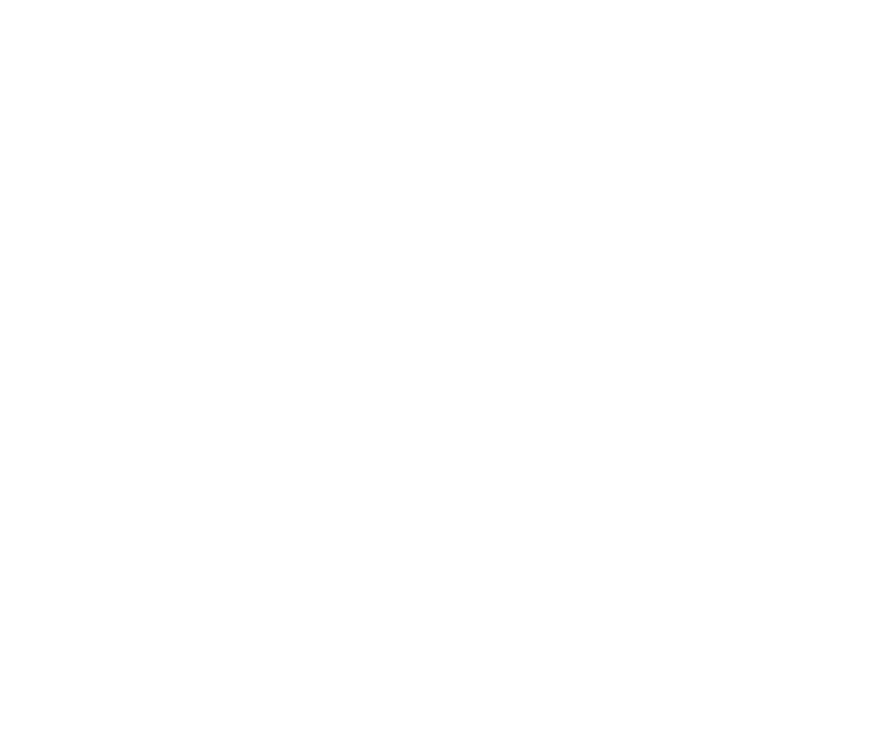
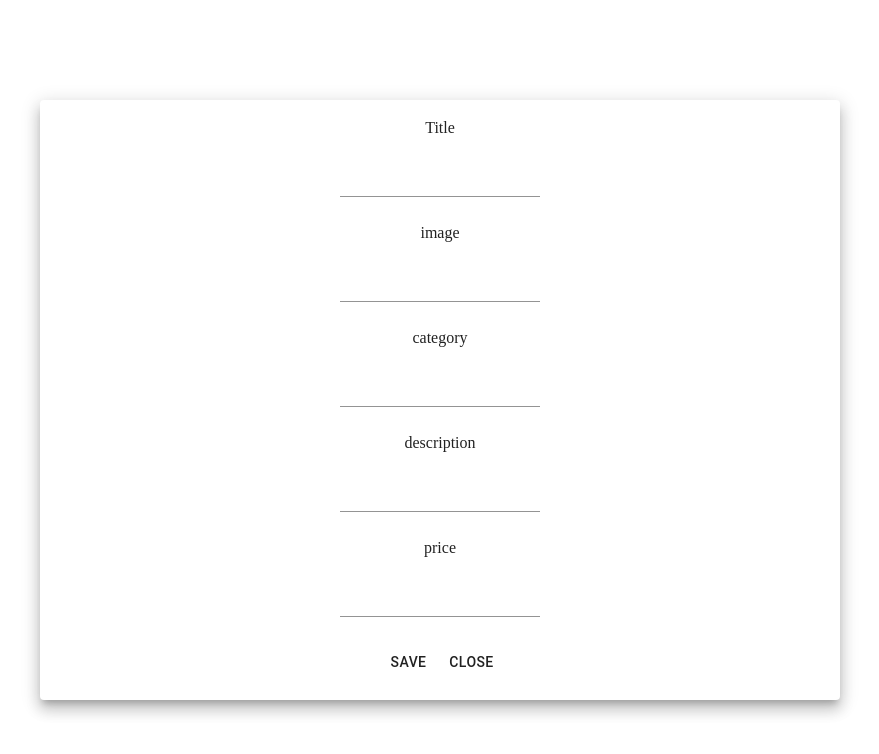
Before and after one commit to Adil-00/proeckt-hackatoon, a React (Create React App) app: page /edit in a window 1280 px wide. Shown: the top 754 px of the page, without its empty margins (200-1079 px from the left). Built offline with nearby package versions, Linux system fonts and the light colour scheme.

Commit message:
search form and crud created

```diff
--- a/db.json
+++ b/db.json
@@ -1,66 +1,28 @@
 {
   "shop": [
     {
-      "Name": "asd",
-      "LastName": "asd",
-      "Age": "asd",
+      "title": "гантель",
+      "image": "https://www.proball.ru/upload/images/35903628/79aa99d4899ab9f82c4173e662bd3f9c_1000_1000.jpg",
+      "category": "снаряды",
+      "description": "старые но мощные ",
+      "price": "500",
       "id": 1
     },
     {
-      "Name": "asd",
-      "LastName": "asd",
-      "Age": "asd",
+      "category": "снаряды",
+      "title": "штанга",
+      "image": "https://im0-tub-ru.yandex.net/i?id=10e49234bb22b0f9355202aab75a0a11&n=13",
+      "description": "атлетические",
+      "price": "9000",
       "id": 2
     },
     {
-      "Name": "das",
-      "LastName": "dsa",
-      "Age": "dasd",
+      "title": "футболка",
+      "image": "https://mdmgifts.ru/storage/app/media/sync/oasiscatalog/original/bbbb92ec28d85900.jpg",
+      "category": "футболки",
+      "description": "желтая XS, S, M, L, XL",
+      "price": "350",
       "id": 3
-    },
-    {
-      "Age": "",
-      "id": 4
-    },
-    {
-      "Age": "",
-      "id": 5
-    },
-    {
-      "Age": "",
-      "id": 6
-    },
-    {
-      "Name": "asdasd",
-      "LastName": "asdasd",
-      "Age": "123123",
-      "id": 7
-    },
-    {
-      "Name": "asdasd",
-      "LastName": "asdasd",
-      "Age": "123123",
-      "id": 8
-    },
-    {
-      "Name": "asdasd",
-      "LastName": "asdasd",
-      "Age": "123123123",
-      "id": 9
-    },
-    {
-      "Name": "",
-      "LastName": "",
-      "Age": "",
-      "id": 10
-    },
-    {
-      "id": 11
-    },
-    {
-      "Name": "asd",
-      "LastName": "asd",
-      "id": 12
     }
   ]
 }
--- a/src/components/Admin/Add.jsx
+++ b/src/components/Admin/Add.jsx
@@ -54,25 +54,37 @@
     <form className={classes.root} noValidate autoComplete="off">
       <Paper elevation={10} className={classes.Paper}>
         <TextField
-          value={inpValue.Name}
-          name="Name"
+          value={inpValue.title}
+          name="title"
           onChange={handleChange}
-          label="Name"
+          label="Title"
           multiline
         />
         <TextField
-          value={inpValue.LastName}
-          name="LastName"
+          value={inpValue.image}
+          name="image"
           onChange={handleChange}
-          label="LastName"
+          label="Image"
           multiline
         />
         <TextField
-          value={inpValue.Age}
-          name="Age"
+          value={inpValue.category}
+          name="category"
+          onChange={handleChange}
+          label="Category"
+        />
+        <TextField
+          value={inpValue.description}
+          name="description"
+          onChange={handleChange}
+          label="Description"
+        />
+        <TextField
+          value={inpValue.price}
+          name="price"
           type="number"
           onChange={handleChange}
-          label="Age"
+          label="Price"
         />
         <ButtonGroup color="primary" aria-label="outlined primary button group">
           <Link to="/" style={{ textDecoration: "none" }}>
--- a/src/components/Admin/Edit.jsx
+++ b/src/components/Admin/Edit.jsx
@@ -1,7 +1,115 @@
 import React from "react";
+import { makeStyles } from "@material-ui/core/styles";
+import TextField from "@material-ui/core/TextField";
+import { Button, ButtonGroup, Paper } from "@material-ui/core";
+import { useState } from "react";
+import { useContext } from "react";
+import { shopContext } from "../../context/ShopContext";
+import { Link } from "react-router-dom";
+import { useEffect } from "react";
 
-const Edit = () => {
-  return <div></div>;
-};
+const useStyles = makeStyles((theme) => ({
+  root: {
+    "& .MuiTextField-root": {
+      margin: theme.spacing(1),
+      width: "25ch",
+    },
+  },
 
-export default Edit;
+  Paper: {
+    display: "flex",
+    flexDirection: "column",
+    width: "800px",
+    height: "600px",
+    justifyContent: "space-evenly",
+    alignItems: "center",
+    margin: "100px auto",
+  },
+
+  p: {
+    margin: "0",
+  },
+
+  inp: {
+    width: "100px",
+  },
+}));
+
+export default function Edit() {
+  const { edit, saveShop } = useContext(shopContext);
+  const classes = useStyles();
+  const [inpValue, setInpValue] = useState("");
+
+  useEffect(() => {
+    setInpValue(edit);
+  }, [edit]);
+
+  const handleChange = (e) => {
+    let obj = {
+      ...inpValue,
+      [e.target.name]: e.target.value,
+    };
+
+    setInpValue(obj);
+  };
+  console.log(inpValue.id);
+  const handleEdit = () => {
+    saveShop(inpValue, inpValue.id);
+
+    setInpValue({
+      title: "",
+      image: "",
+      price: "",
+      category: "",
+      description: "",
+    });
+  };
+
+  return (
+    <form className={classes.root} noValidate autoComplete="off">
+      <Paper elevation={10} className={classes.Paper}>
+        <p className={classes.p}>Title</p>
+        <TextField
+          value={inpValue.title}
+          name="title"
+          onChange={handleChange}
+          multiline
+        />
+        <p className={classes.p}>image</p>
+        <TextField
+          value={inpValue.image}
+          name="image"
+          onChange={handleChange}
+          multiline
+        />
+        <p className={classes.p}>category</p>
+        <TextField
+          value={inpValue.category}
+          name="category"
+          onChange={handleChange}
+        />
+        <p className={classes.p}>description</p>
+        <TextField
+          value={inpValue.description}
+          name="description"
+          onChange={handleChange}
+        />
+        <p className={classes.p}>price</p>
+        <TextField
+          value={inpValue.price}
+          name="price"
+          type="number"
+          onChange={handleChange}
+        />
+        <ButtonGroup color="primary" aria-label="outlined primary button group">
+          <Link to="/" style={{ textDecoration: "none" }}>
+            <Button onClick={handleEdit}>Save</Button>
+          </Link>
+          <Link to="/" style={{ textDecoration: "none" }}>
+            <Button>Close</Button>
+          </Link>
+        </ButtonGroup>
+      </Paper>
+    </form>
+  );
+}
--- a/src/components/Header/Header.jsx
+++ b/src/components/Header/Header.jsx
@@ -15,6 +15,10 @@
 import NotificationsIcon from "@material-ui/icons/Notifications";
 import MoreIcon from "@material-ui/icons/MoreVert";
 import ShoppingCartIcon from "@material-ui/icons/ShoppingCart";
+import { useState } from "react";
+import { useHistory } from "react-router-dom";
+import { useContext } from "react";
+import { shopContext } from "../../context/ShopContext";
 
 const useStyles = makeStyles((theme) => ({
   grow: {
@@ -81,13 +85,23 @@
 }));
 
 export default function Header() {
+  const history = useHistory();
   const classes = useStyles();
   const [anchorEl, setAnchorEl] = React.useState(null);
   const [mobileMoreAnchorEl, setMobileMoreAnchorEl] = React.useState(null);
-
+  const [eventVal, setEventVal] = useState("");
   const isMenuOpen = Boolean(anchorEl);
   const isMobileMenuOpen = Boolean(mobileMoreAnchorEl);
+  const { getShop } = useContext(shopContext);
 
+  const heandleSerch = (e) => {
+    let search = new URLSearchParams(history.location.search);
+    search.set("q", e.target.value);
+    history.push(`${history.location.pathname}?${search.toString()}`);
+    console.log(history.location.pathname);
+    setEventVal(e.target.value);
+    getShop();
+  };
   const handleProfileMenuOpen = (event) => {
     setAnchorEl(event.currentTarget);
   };
@@ -182,6 +196,8 @@
               <SearchIcon />
             </div>
             <InputBase
+              onChange={heandleSerch}
+              value={eventVal}
               placeholder="Search…"
               classes={{
                 root: classes.inputRoot,
--- a/src/components/Home/Home.jsx
+++ b/src/components/Home/Home.jsx
@@ -1,11 +1,15 @@
 import React from "react";
 import Footer from "../Footer/Footer";
 import Header from "../Header/Header";
+import Panel from "../Panel/Panel";
+import ShopList from "../ShopList/ShopList";
 
 const Home = () => {
   return (
     <>
       <Header />
+      <Panel />
+      <ShopList />
       <Footer />
     </>
   );
--- /dev/null
+++ b/src/components/Panel/Panel.jsx
@@ -0,0 +1,46 @@
+import React from "react";
+import { makeStyles } from "@material-ui/core/styles";
+import SwipeableDrawer from "@material-ui/core/SwipeableDrawer";
+import Button from "@material-ui/core/Button";
+import { Box } from "@material-ui/core";
+
+const useStyles = makeStyles({
+  list: {
+    width: "100%",
+    backgroundColor: "blue",
+    display: "flex",
+    justifyContent: "space-evenly",
+    height: "45px",
+  },
+
+  root: {
+    border: "1px solid black",
+  },
+});
+
+export default function Panel() {
+  const classes = useStyles();
+
+  return (
+    <div>
+      <Box className={classes.list}>
+        <React.Fragment>
+          <Button className={classes.root}>buton</Button>
+          <SwipeableDrawer>button</SwipeableDrawer>
+        </React.Fragment>
+        <React.Fragment>
+          <Button className={classes.root}>buton</Button>
+          <SwipeableDrawer>button</SwipeableDrawer>
+        </React.Fragment>
+        <React.Fragment>
+          <Button className={classes.root}>buton</Button>
+          <SwipeableDrawer>button</SwipeableDrawer>
+        </React.Fragment>
+        <React.Fragment>
+          <Button className={classes.root}>buton</Button>
+          <SwipeableDrawer>button</SwipeableDrawer>
+        </React.Fragment>
+      </Box>
+    </div>
+  );
+}
--- a/src/components/ShopCard.jsx/ShopCard.jsx
+++ b/src/components/ShopCard.jsx/ShopCard.jsx
@@ -1,7 +1,70 @@
 import React from "react";
+import { makeStyles } from "@material-ui/core/styles";
+import Card from "@material-ui/core/Card";
+import CardActionArea from "@material-ui/core/CardActionArea";
+import CardActions from "@material-ui/core/CardActions";
+import CardContent from "@material-ui/core/CardContent";
+import CardMedia from "@material-ui/core/CardMedia";
+import Button from "@material-ui/core/Button";
+import Typography from "@material-ui/core/Typography";
+import DeleteIcon from "@material-ui/icons/Delete";
+import EditIcon from "@material-ui/icons/Edit";
+import { IconButton } from "@material-ui/core";
+import { useContext } from "react";
+import { shopContext } from "../../context/ShopContext";
+import { Link } from "react-router-dom";
 
-const ShopCard = () => {
-  return <div></div>;
-};
+const useStyles = makeStyles({
+  root: {
+    maxWidth: 345,
+    marginTop: "5vh",
+  },
+  media: {
+    height: 140,
+    backgroundSize: "contain",
+  },
+});
 
-export default ShopCard;
+export default function ShopCard({ item }) {
+  const classes = useStyles();
+  const { deleteShop, editShop } = useContext(shopContext);
+
+  return (
+    <Card elevation={10} className={classes.root}>
+      <CardActionArea>
+        <CardMedia
+          className={classes.media}
+          image={item.image}
+          title="Contemplative Reptile"
+        />
+        <CardContent>
+          <Typography gutterBottom variant="h5" component="h2">
+            {item.title}
+          </Typography>
+          <Typography variant="body2" color="textSecondary" component="p">
+            {item.description}
+          </Typography>
+          <Typography gutterBottom variant="h5" component="h2">
+            {item.price}
+          </Typography>
+        </CardContent>
+      </CardActionArea>
+      <CardActions>
+        <Button size="small" color="primary">
+          Share
+        </Button>
+        <Button size="small" color="primary">
+          Learn More
+        </Button>
+        <Link to="/edit">
+          <IconButton onClick={() => editShop(item.id)}>
+            <EditIcon />
+          </IconButton>
+        </Link>
+        <IconButton onClick={() => deleteShop(item.id)}>
+          <DeleteIcon />
+        </IconButton>
+      </CardActions>
+    </Card>
+  );
+}
--- a/src/components/ShopList/ShopList.jsx
+++ b/src/components/ShopList/ShopList.jsx
@@ -1,10 +1,49 @@
+import { Box, CircularProgress, makeStyles } from "@material-ui/core";
 import React from "react";
+import { useEffect } from "react";
 import { useContext } from "react";
 import { shopContext } from "../../context/ShopContext";
+import ShopCard from "../ShopCard.jsx/ShopCard";
+
+const useStyles = makeStyles((theme) => ({
+  root: {
+    display: "flex",
+    "& > * + *": {
+      marginLeft: theme.spacing(2),
+    },
+    justifyContent: "center",
+    alignItems: "center",
+    height: "80vh",
+  },
+
+  container: {
+    display: "flex",
+    flexWrap: "wrap",
+    justifyContent: "space-evenly",
+  },
+}));
 
 const ShopList = () => {
-  const { shop } = useContext(shopContext);
-  return <div></div>;
+  const { shop, getShop } = useContext(shopContext);
+  const classes = useStyles();
+
+  useEffect(() => {
+    getShop();
+  }, []);
+
+  return (
+    <>
+      <Box className={classes.container}>
+        {shop ? (
+          shop.map((item, index) => <ShopCard item={item} key={index} />)
+        ) : (
+          <div className={classes.root}>
+            <CircularProgress color="secondary" />
+          </div>
+        )}
+      </Box>
+    </>
+  );
 };
 
 export default ShopList;
--- a/src/context/ShopContext.js
+++ b/src/context/ShopContext.js
@@ -5,12 +5,17 @@
 
 const INIT_STATE = {
   shops: [],
+  edit: [],
 };
 
 const reduce = (state = INIT_STATE, action) => {
   switch (action.type) {
     case "GET_SHOP":
       return { ...state, shops: action.payload };
+    case "SHOP_EDIT":
+      return { ...state, edit: action.payload };
+    default:
+      return state;
   }
 };
 
@@ -18,7 +23,7 @@
   const [state, dispatch] = useReducer(reduce, INIT_STATE);
 
   const getShop = async () => {
-    const { data } = await axios(`${API}/shop`);
+    const { data } = await axios(`${API}/shop/${window.location.search}`);
 
     dispatch({
       type: "GET_SHOP",
@@ -32,11 +37,35 @@
     getShop();
   };
 
+  const deleteShop = async (id) => {
+    await axios.delete(`${API}/shop/${id}`);
+    getShop();
+  };
+
+  const editShop = async (id) => {
+    let { data } = await axios(`${API}/shop/${id}`);
+
+    dispatch({
+      type: "SHOP_EDIT",
+      payload: data,
+    });
+  };
+
+  const saveShop = async (newObj, id) => {
+    await axios.patch(`${API}/shop/${id}`, newObj);
+    getShop();
+  };
+
   return (
     <shopContext.Provider
       value={{
         shop: state.shops,
+        edit: state.edit,
         shopAdd,
+        getShop,
+        deleteShop,
+        saveShop,
+        editShop,
       }}
     >
       {children}
--- /dev/null
+++ b/src/index.css
@@ -0,0 +1,4 @@
+body {
+  margin: 0;
+  padding: 0;
+}
--- a/src/index.js
+++ b/src/index.js
@@ -1,5 +1,6 @@
 import React from "react";
 import ReactDOM from "react-dom";
 import App from "./App";
+import "./index.css";
 
 ReactDOM.render(<App />, document.getElementById("root"));
```
